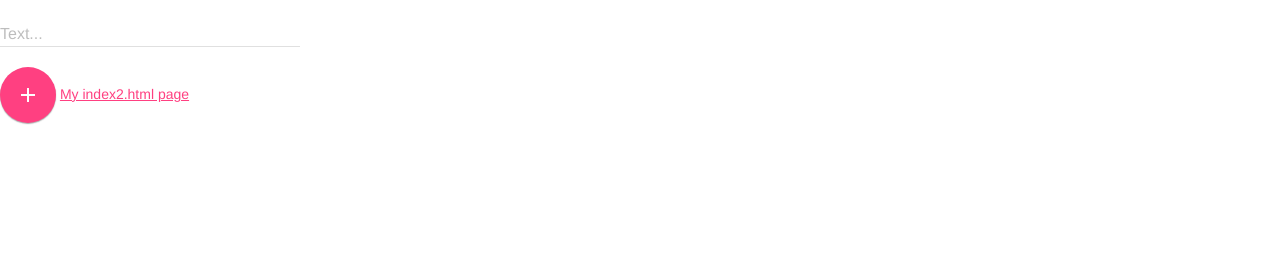
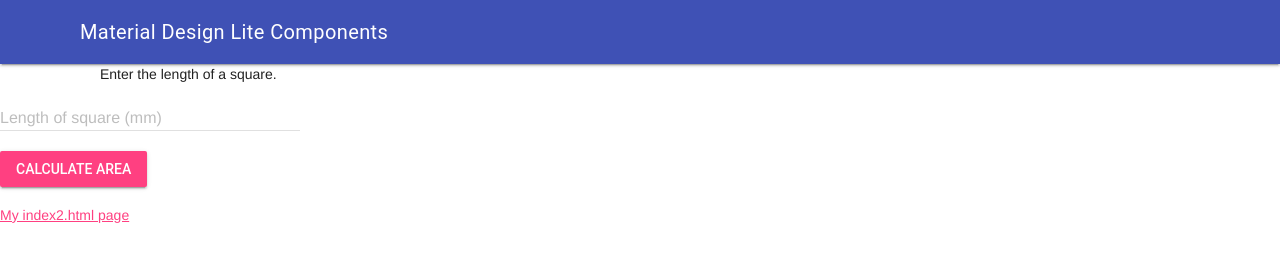
Before and after one commit to joannesanthosh/ICS20-Unit1-05-HTML-MDL, a plain HTML site: page index.html in a window 1280 px wide. Drawn offline with nearby package versions, Linux system fonts and the light colour scheme.

Commit message:
changed index.html

```diff
--- a/index.html
+++ b/index.html
@@ -13,17 +13,34 @@
   </head>
   <body>
     <script defer src="https://code.getmdl.io/1.3.0/material.min.js"></script>
-    <!-- Simple Textfield -->
+    <div class = "mdl-layout mdl-js-layout mdl-layout--fixed-header">
+      <header class = "mdl-layout__header">
+        <div class = "mdl-layout__header-row">
+          <span class = "mdl-layout-title">Material Design Lite Components</span>
+        </div>
+      </header>
+      <main class = "mdl-layout__content">
+        <div class = "page-content" style = "padding-left:100px;">Enter the length of a square.</div>
+        <!-- Simple Textfield for integers-->
         <form action="#">
           <div class="mdl-textfield mdl-js-textfield">
-    <input class="mdl-textfield__input" type="text" id="sample1">
-    <label class="mdl-textfield__label" for="sample1">Text...</label>
+            <!-- input pattern attribute -->
+            <input class="mdl-textfield__input" type="text" pattern="[0-9]*" id="demo-input" />
+            <!-- mdl-textfield__label -->
+            <label class="mdl-textfield__label" for="demo-input">Length of square (mm)</label>
+            <!-- class "mdl-textfield__error" -->
+            <span class="mdl-textfield__error">Input is not a number</span>
           </div>
         </form>
-<!-- Colored FAB button with ripple -->
-<button class="mdl-button mdl-js-button mdl-button--fab mdl-js-ripple-effect mdl-button--colored">
-  <i class="material-icons">add</i>
+        <!-- Raised button with ripple -->
+        <button class="mdl-button mdl-js-button mdl-button--raised mdl-js-ripple-effect mdl-button--accent">
+          Calculate area
         </button>
-    <a href="./index2.html"> My index2.html page</a>
+        <p></p>
+        <p>
+          <a href="./index2.html">My index2.html page</a>
+        </p>
+      </main>
+    </div>
   </body>
 </html>
```
Also changed, not shown: style.css (deleted). Lines whose indentation alone changed are shown as unchanged.
